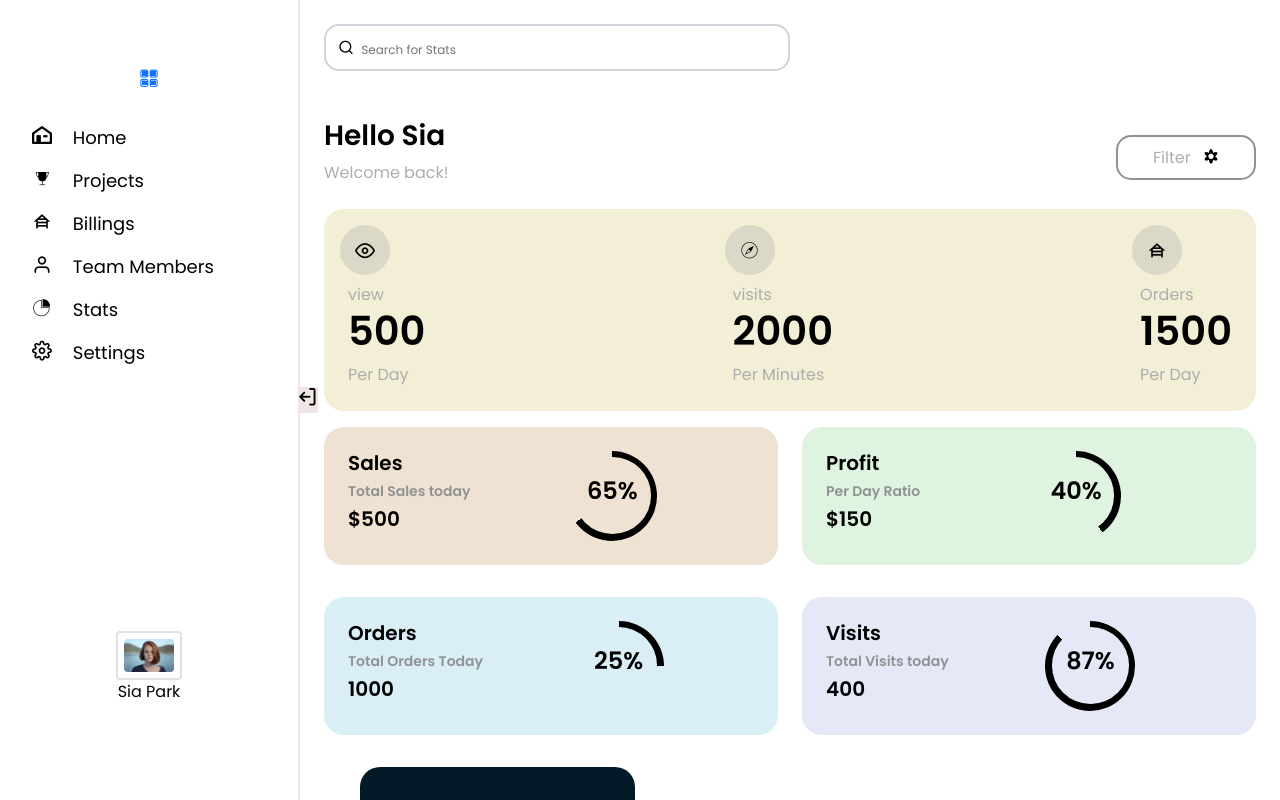
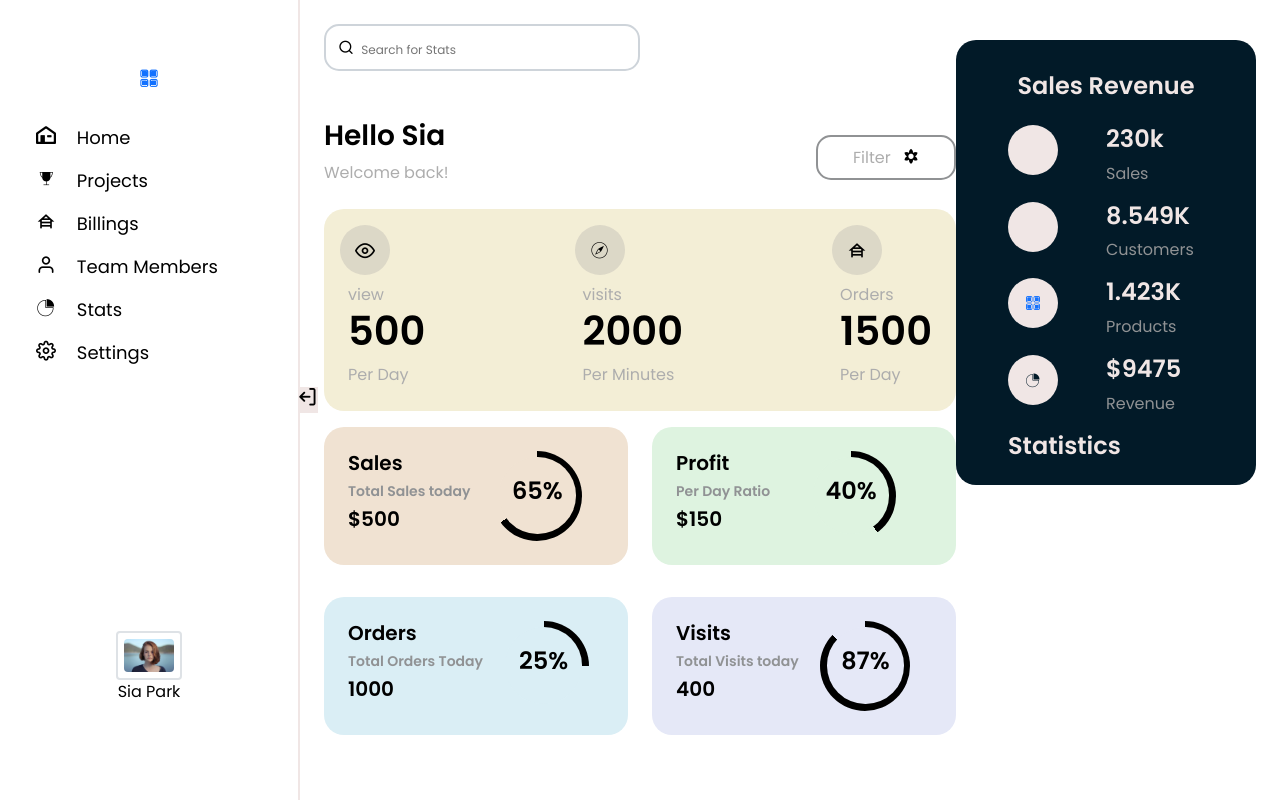
Before and after one commit to cherry-poo-manvani/Black-Dashboard, a website: page index.html in a window 1280 px wide. Drawn offline with Linux system fonts and the light colour scheme; files whose address does not match are found by name.

Commit message:
feat: revenue

```diff
--- a/assets/scss/layout/_sidebar.scss
+++ b/assets/scss/layout/_sidebar.scss
@@ -13,8 +13,12 @@
     border: none;
     background-color: transparent;
     font-size: $list-font-size;
-    &:hover {
+    border-left: 4px solid transparent;
+    transition: 0.4s all;
+    &:hover,
+    &.active {
         border-left: 4px solid $accent;
+        font-weight: 500;
     }
 }
 
@@ -58,7 +62,7 @@ figure {
     }
 }
 
-#aside-checkbox:checked ~ .aside {
+#aside-checkbox:checked~.aside {
     transform: translateX(-250px);
     flex-basis: 0;
     width: 0;
@@ -66,16 +70,20 @@ figure {
     .aside-toggle {
         transform-origin: center;
         transition: all ease-in 0.4s;
-        left:auto;
-        right:-275px;
-
+        left: auto;
+        right: -275px;
         .icon {
-            display:block;
+            display: block;
         }
     }
 }
 
-.icon{
+.icon {
     font-size: 1.25rem;
     color: $primary;
 }
+
+.secondary-aside {
+    flex: 0 0 300px;
+    max-width: 300px;
+}
--- a/index.html
+++ b/index.html
@@ -86,7 +86,8 @@
         <!-- sidebar section ends -->
 
         <!-- Main section starts -->
-        <main class="d-flex flex-column flex-grow-1 p-lg-4 ">
+        <main class="d-flex flex-grow-1 p-lg-4 ">
+            <div class="flex-grow-1">
                 <!--search-box -->
                 <div class="form-control w-50">
                     <label for="searchInput" class="icon border-0 "><span class="icon-search"></span></label>
@@ -109,7 +110,8 @@
                         <!-- Card one -->
                         <div class="d-flex flex-column justify-content-center align-content-center p-2">
                             <div class="rounded-circle card-icon-box-size ">
-                            <span class="card-icon d-flex align-items-center justify-content-center"><i class="icon-eye"></i></span>
+                                <span class="card-icon d-flex align-items-center justify-content-center"><i
+                                        class="icon-eye"></i></span>
                             </div>
                             <div class="d-flex pt-2 p-2 flex-column align-content-center">
                                 <span class="text-gray">view</span>
@@ -120,7 +122,8 @@
                         <!-- Card two -->
                         <div class="d-flex flex-column justify-content-center align-content-center p-2">
                             <div class="rounded-circle card-icon-box-size ">
-                            <span class="card-icon d-flex align-items-center justify-content-center"><i class="icon-compass"></i></span>
+                                <span class="card-icon d-flex align-items-center justify-content-center"><i
+                                        class="icon-compass"></i></span>
                             </div>
                             <div class="d-flex pt-2 p-2 flex-column align-content-center">
                                 <span class="text-gray">visits</span>
@@ -131,7 +134,8 @@
                         <!-- Card three -->
                         <div class="d-flex flex-column justify-content-center align-content-center p-2">
                             <div class="rounded-circle card-icon-box-size ">
-                            <span class="card-icon d-flex align-items-center justify-content-center"><i class="icon-house"></i></span>
+                                <span class="card-icon d-flex align-items-center justify-content-center"><i
+                                        class="icon-house"></i></span>
                             </div>
                             <div class="d-flex pt-2 p-2 flex-column align-content-center">
                                 <span class="text-gray">Orders</span>
@@ -153,8 +157,7 @@
                                     <h3 class="progress-text">$500</h3>
                                 </div>
                                 <div class="pie-65 d-flex justify-content-center align-items-center">
-                                <div
-                                    class="inner-circle d-flex justify-content-center align-items-center card-skin">
+                                    <div class="inner-circle d-flex justify-content-center align-items-center card-skin">
                                         <h4>65%</h4>
                                     </div>
                                 </div>
@@ -173,8 +176,7 @@
                                     <h3 class="progress-text">$150</h3>
                                 </div>
                                 <div class="pie-40 d-flex justify-content-center align-items-center">
-                                <div
-                                    class="inner-circle d-flex justify-content-center align-items-center card-green">
+                                    <div class="inner-circle d-flex justify-content-center align-items-center card-green">
                                         <h4>40%</h4>
                                     </div>
                                 </div>
@@ -193,8 +195,7 @@
                                     <h3 class="progress-text">1000</h3>
                                 </div>
                                 <div class="pie-25 d-flex justify-content-center align-items-center">
-                                <div
-                                    class="inner-circle d-flex justify-content-center align-items-center card-orders">
+                                    <div class="inner-circle d-flex justify-content-center align-items-center card-orders">
                                         <h4>25%</h4>
                                     </div>
                                 </div>
@@ -213,8 +214,7 @@
                                     <h3 class="progress-text">400</h3>
                                 </div>
                                 <div class="pie-87 d-flex justify-content-center align-items-center">
-                                <div
-                                    class="inner-circle d-flex justify-content-center align-items-center card-purple">
+                                    <div class="inner-circle d-flex justify-content-center align-items-center card-purple">
                                         <h4>87%</h4>
                                     </div>
                                 </div>
@@ -226,16 +226,14 @@
                     </div>
                 </div>
                 <!-- Cards sections ends -->
-        <div class="col-lg-4 mt-sm-3 mt-md-3">
-            <div class="row justify-content-md-center justify-content-lg-end">
-                <div class="col-lg-12 col-md-8 ps-lg-5 ps-md-0">
+            </div>
+            <div class="secondary-aside mt-sm-3 mt-md-3">
                 <div class="sales-wrapper p-3">
                     <h4 class="p-3 d-flex justify-content-center">Sales Revenue</h4>
                     <!-- revenue-card:start -->
                     <div class="row revenue-card">
                         <div class="col-12 px-5 d-flex">
-                                <div
-                                    class="sales-icon d-flex justify-content-center align-items-center flex-grow-0 flex-shrink-0">
+                            <div class="sales-icon d-flex justify-content-center align-items-center flex-grow-0 flex-shrink-0">
                                 <span class="icon-shop-window"></span>
                             </div>
                             <div class="details px-5 ">
@@ -245,8 +243,7 @@
                         </div>
 
                         <div class="col-12 px-5 d-flex">
-                                <div
-                                    class="sales-icon d-flex justify-content-center align-items-center flex-grow-0 flex-shrink-0">
+                            <div class="sales-icon d-flex justify-content-center align-items-center flex-grow-0 flex-shrink-0">
                                 <span class="icon-customer"></span>
                             </div>
                             <div class="details px-5">
@@ -256,8 +253,7 @@
                         </div>
 
                         <div class="col-12 px-5 d-flex">
-                                <div
-                                    class="sales-icon d-flex justify-content-center align-items-center flex-grow-0 flex-shrink-0">
+                            <div class="sales-icon d-flex justify-content-center align-items-center flex-grow-0 flex-shrink-0">
                                 <span class="icon-dashboard"></span>
                             </div>
                             <div class="details px-5">
@@ -267,8 +263,7 @@
                         </div>
 
                         <div class="col-12 px-5 d-flex">
-                                <div
-                                    class="sales-icon d-flex justify-content-center align-items-center flex-grow-0 flex-shrink-0">
+                            <div class="sales-icon d-flex justify-content-center align-items-center flex-grow-0 flex-shrink-0">
                                 <span class="icon-chart"></span>
                             </div>
                             <div class="details px-5">
@@ -284,8 +279,11 @@
                     </div>
 
                 </div>
+                <!-- <div class="row justify-content-md-center justify-content-lg-end">
+                    <div class="col-lg-12 col-md-8 ps-lg-5 ps-md-0">
+
                     </div>
-            </div>
+                </div> -->
             </div>
             <!-- revenue-card:end -->
 
```
Also changed, not shown: assets/css/style.min.css, 1 other file. Lines whose indentation alone changed are shown as unchanged.
